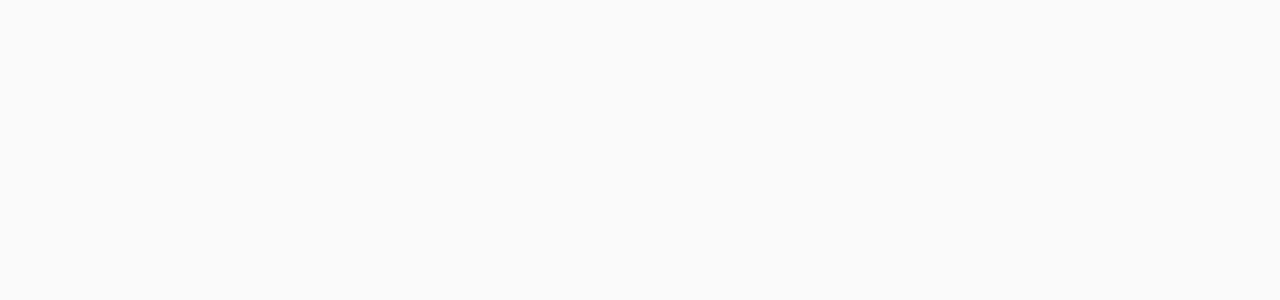
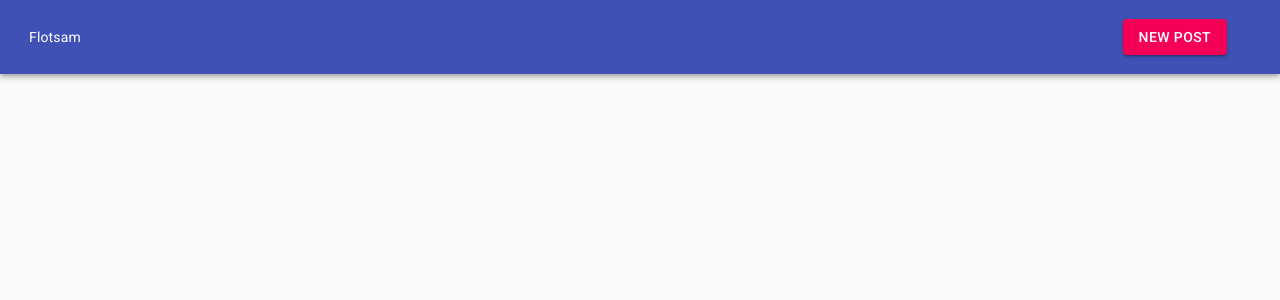
Before and after one commit to llatvak/FlotsamBlog, a React (Create React App) app in the folder client/: page /new in a window 1280 px wide. Shown: the top 300 px of the page. Built offline with nearby package versions, Linux system fonts and the light colour scheme.

Commit message:
Rename New Post path.

```diff
--- a/client/src/App.js
+++ b/client/src/App.js
@@ -12,7 +12,7 @@
         <CssBaseline>
           <Switch>
             <Route path="/" exact={true} component={Main}/>
-            <Route path="/newpost" component={NewPost}/>
+            <Route path="/new" component={NewPost}/>
           </Switch>
         </CssBaseline>
       </div>
--- a/client/src/components/NavBar.js
+++ b/client/src/components/NavBar.js
@@ -41,7 +41,7 @@
                 {title}
                 </Typography>
                 <Toolbar className={classes.toolbarUserActions}>
-                    <Button variant="contained" color="secondary" component={RouterLink} to="/newpost">
+                    <Button variant="contained" color="secondary" component={RouterLink} to="/new">
                         New post
                     </Button>
                 </Toolbar>
```
